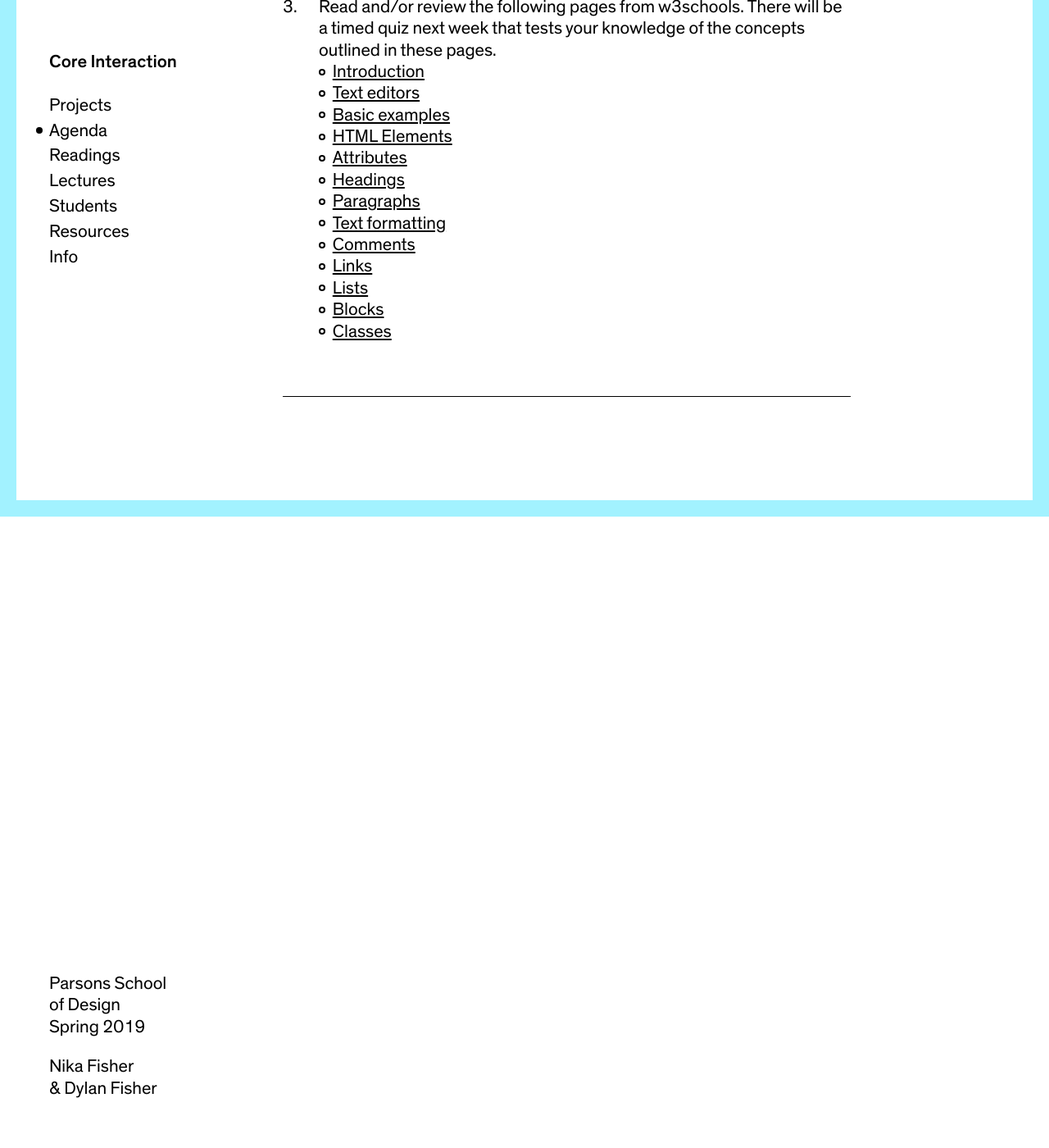
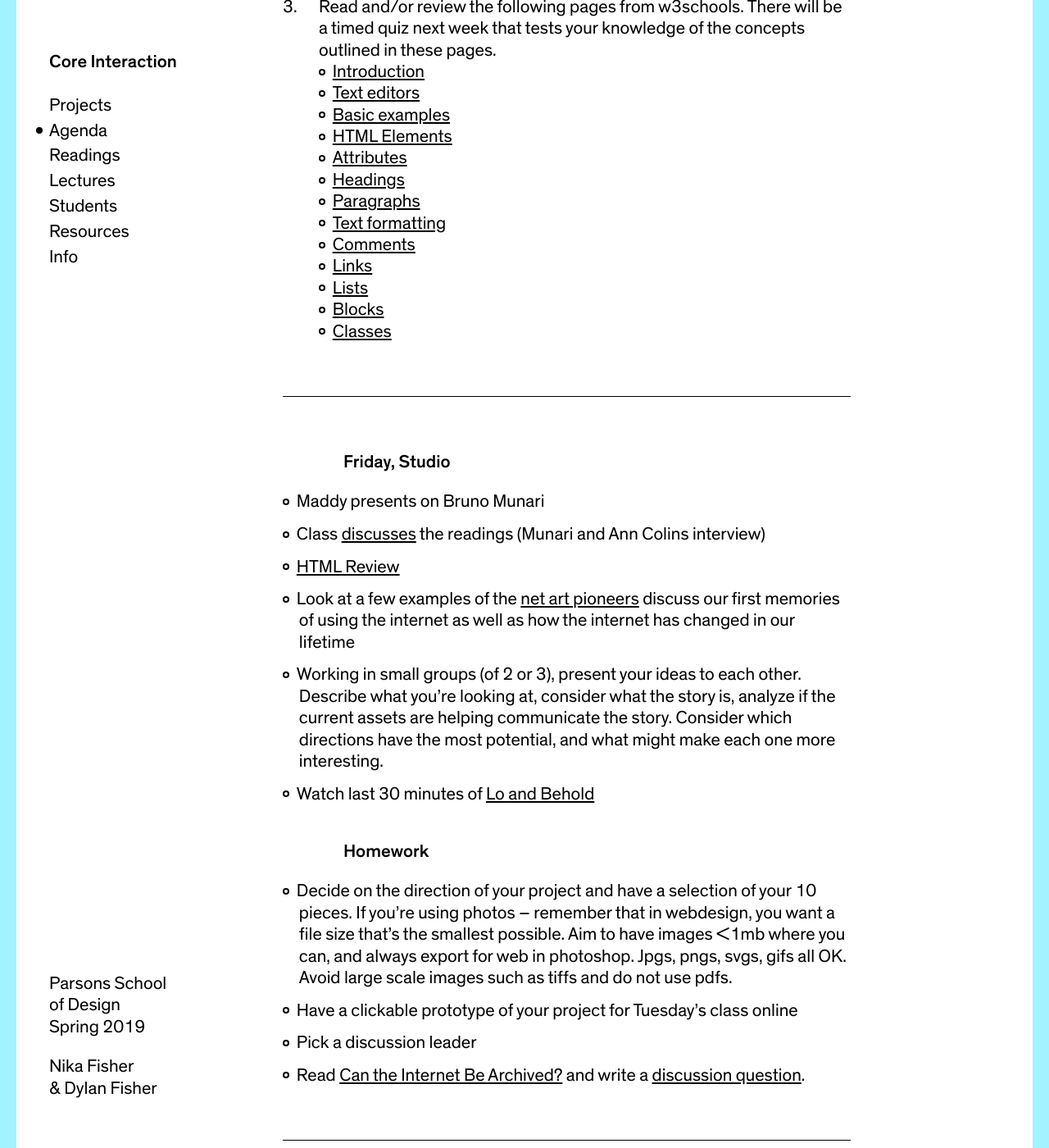
Before and after one commit to dylanfisher/ci19, a Jekyll site: the page built from _agendas/week-1.md, in a window 1280 px wide and 1400 px high, scrolled down 1598 px. Shown: the whole window at 82% size. Built offline with Jekyll 4.4.1, drawn with Linux system fonts in a browser that asks for light colours.

Commit message:
Add agenda

```diff
--- a/_agendas/week-1.md
+++ b/_agendas/week-1.md
@@ -54,3 +54,20 @@ date_range:       1/22 – 1/25
   - [Classes](https://www.w3schools.com/html/html_classes.asp)
 
 ---
+
+### Friday, Studio
+
+- Maddy presents on Bruno Munari
+- Class [discusses](https://docs.google.com/document/d/1nYuBgM6dkic-UNSpSNUgG__RvlkrsVUR38dVMbl9W38/edit?usp=sharing) the readings (Munari and Ann Colins interview)
+- [HTML Review](https://paper.dropbox.com/doc/CI-Week-1-HTML-Review--AWROHY~PM3eMntcP8biTSLvjAQ-jnUR7lnNiN13tMKCNpbvW)
+- Look at a few examples of the [net art pioneers](https://paper.dropbox.com/doc/Net-Art-Pioneers--AWSxzrV9HCu6pA8xSaehT_ZbAQ-RKztt2wZM1w5qKWXMBPS9) discuss our first memories of using the internet  as well as how the internet has changed in our lifetime
+- Working in small groups (of 2 or 3), present your ideas to each other. Describe what you&rsquo;re looking at, consider what the story is, analyze if the current assets are helping communicate the story. Consider which directions have the most potential, and what might make each one more interesting.
+- Watch last 30 minutes of [Lo and Behold](https://www.netflix.com/watch/80097363?source=35)
+
+### Homework
+- Decide on the direction of your project and have a selection of your 10 pieces. If you're using photos – remember that in webdesign, you want a file size that's the smallest possible. Aim to have images <1mb where you can, and always export for web in photoshop. Jpgs, pngs, svgs, gifs all OK. Avoid large scale images such as tiffs and do not use pdfs.
+- Have a clickable prototype of your project for Tuesday's class online
+- Pick a discussion leader
+- Read [Can the Internet Be Archived?](https://www.newyorker.com/magazine/2015/01/26/cobweb) and write a [discussion question](https://docs.google.com/document/d/15al68TvkBSFcG9sH8bvU5jqmKfVI5pYDwzq0Esqr-_U/edit?usp=sharing).
+
+---
```
